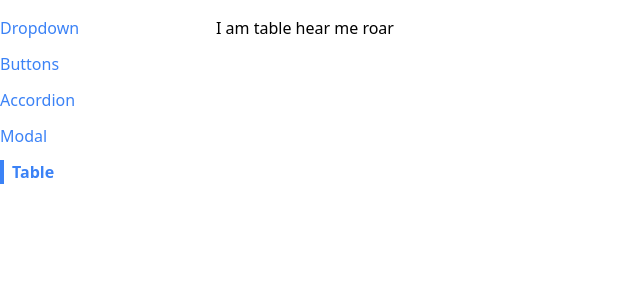
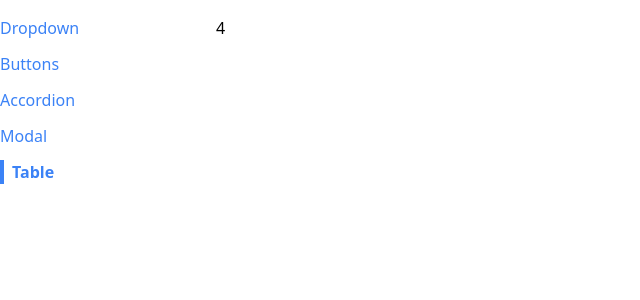
Before and after one commit to Dmitry1007/common-ui-components, a React (Create React App) app: page /table in a window 1280 px wide. Shown: the top 300 px of the page, without its empty margins (0-640 px from the left). Built offline with nearby package versions, Linux system fonts and the light colour scheme.

Commit message:
Hard code some data, pass data down to child

```diff
--- a/src/components/Table.js
+++ b/src/components/Table.js
@@ -1,5 +1,5 @@
-function Table() {
-  return <div>I am table hear me roar</div>;
+function Table({ data }) {
+  return <div>{data.length}</div>;
 }
 
 export default Table;
--- a/src/pages/TablePage.js
+++ b/src/pages/TablePage.js
@@ -1,7 +1,13 @@
 import Table from "../components/Table";
 
 function TablePage() {
-  return <Table />;
+  const fruits = [
+    { name: "Orange", color: "bg-orange-500", score: 5 },
+    { name: "Apple", color: "bg-red-300", score: 3 },
+    { name: "Banana", color: "bg-yellow-500", score: 1 },
+    { name: "Lime", color: "bg-green-500", score: 4 },
+  ];
+  return <Table data={fruits} />;
 }
 
 export default TablePage;
```
